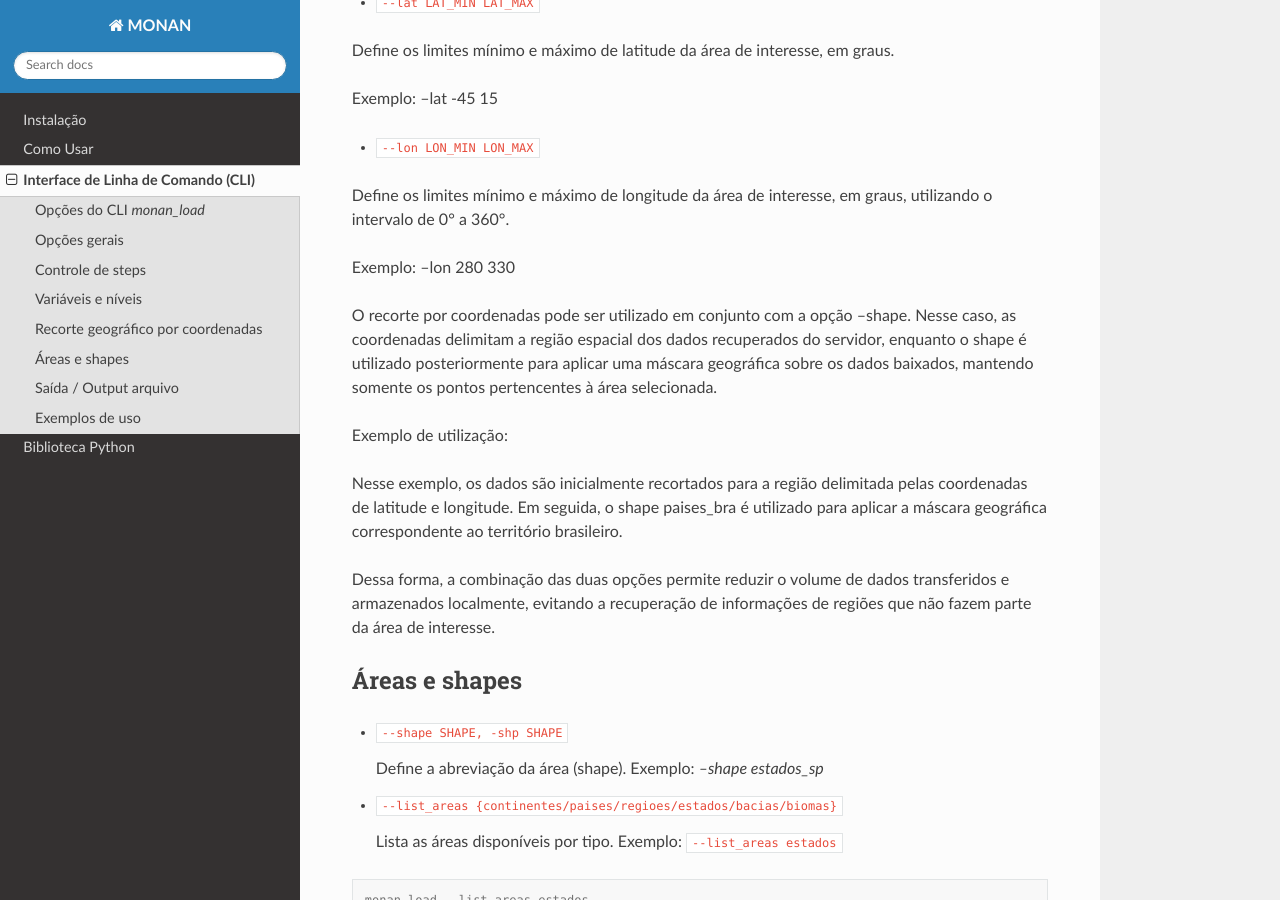
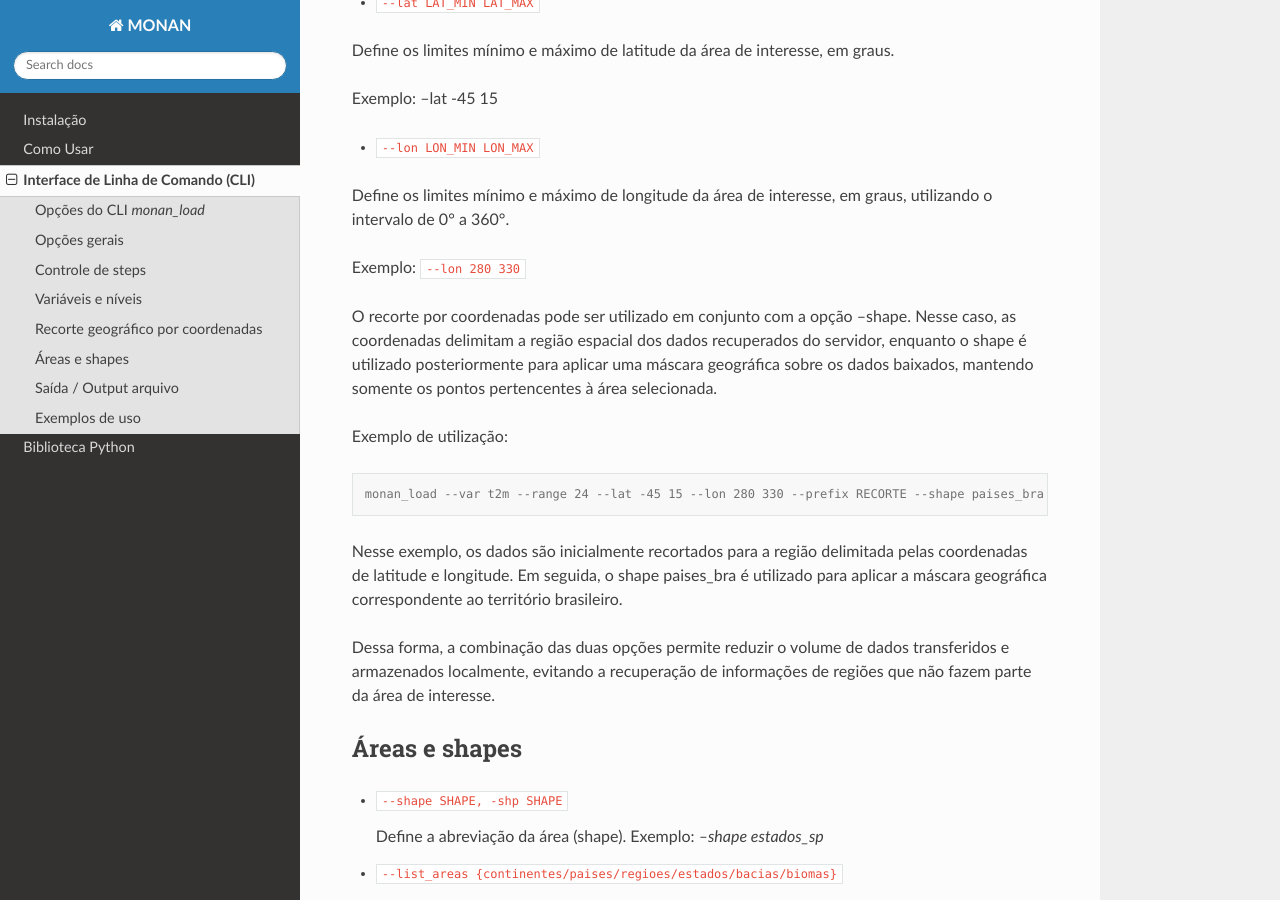
Before and after one commit to framework-CPTEC/CPTEC_MONAN, a Sphinx documentation site: the page built from docs/usageCLI.rst, in a window 1280 px wide and 900 px high, scrolled down 2240 px. Built offline with Sphinx 7.4.7 and the Read the Docs theme 3.1.0, drawn with Linux system fonts in a browser that asks for light colours.

Commit message:
Update usageCLI.rst

```diff
--- a/docs/usageCLI.rst
+++ b/docs/usageCLI.rst
@@ -113,14 +113,16 @@ Exemplo: --lat -45 15
 
 Define os limites mínimo e máximo de longitude da área de interesse, em graus, utilizando o intervalo de 0° a 360°.
 
-Exemplo: --lon 280 330
+Exemplo: ``--lon 280 330``
 
 O recorte por coordenadas pode ser utilizado em conjunto com a opção --shape. Nesse caso, as coordenadas delimitam a região espacial dos dados recuperados do servidor, enquanto o shape é utilizado posteriormente para aplicar uma máscara geográfica sobre os dados baixados, mantendo somente os pontos pertencentes à área selecionada.
 
 Exemplo de utilização:
 
 .. code-block:: console
+
    monan_load --var t2m --range 24 --lat -45 15 --lon 280 330 --prefix RECORTE --shape paises_bra
+
 
 Nesse exemplo, os dados são inicialmente recortados para a região delimitada pelas coordenadas de latitude e longitude. Em seguida, o shape paises_bra é utilizado para aplicar a máscara geográfica correspondente ao território brasileiro.
 
```
